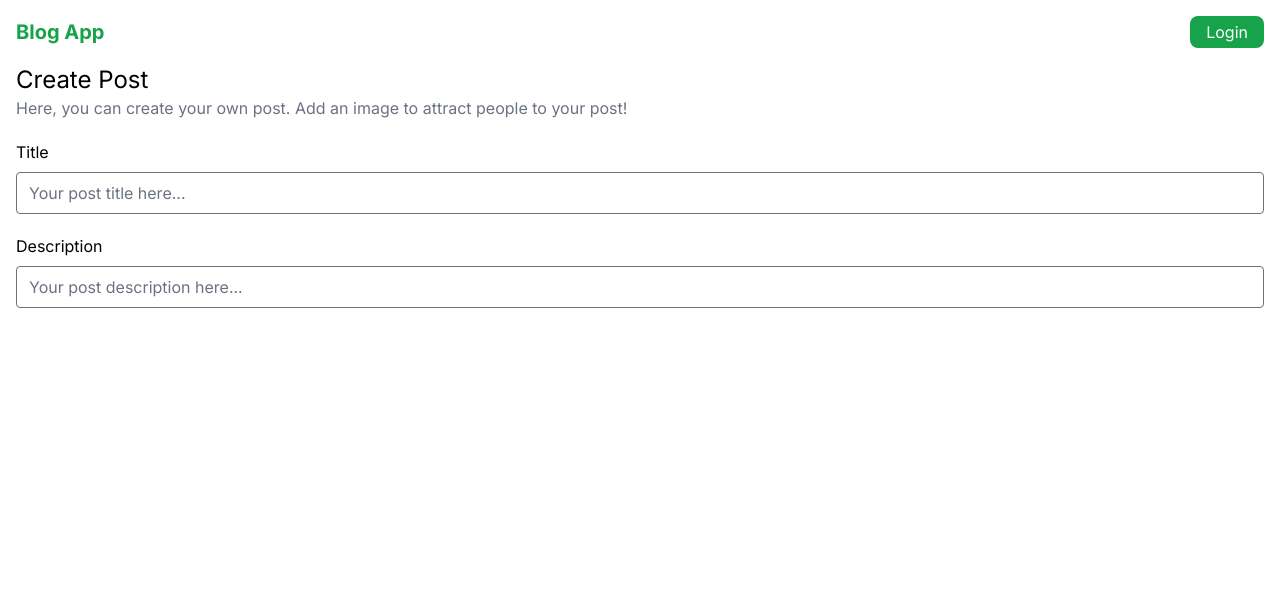
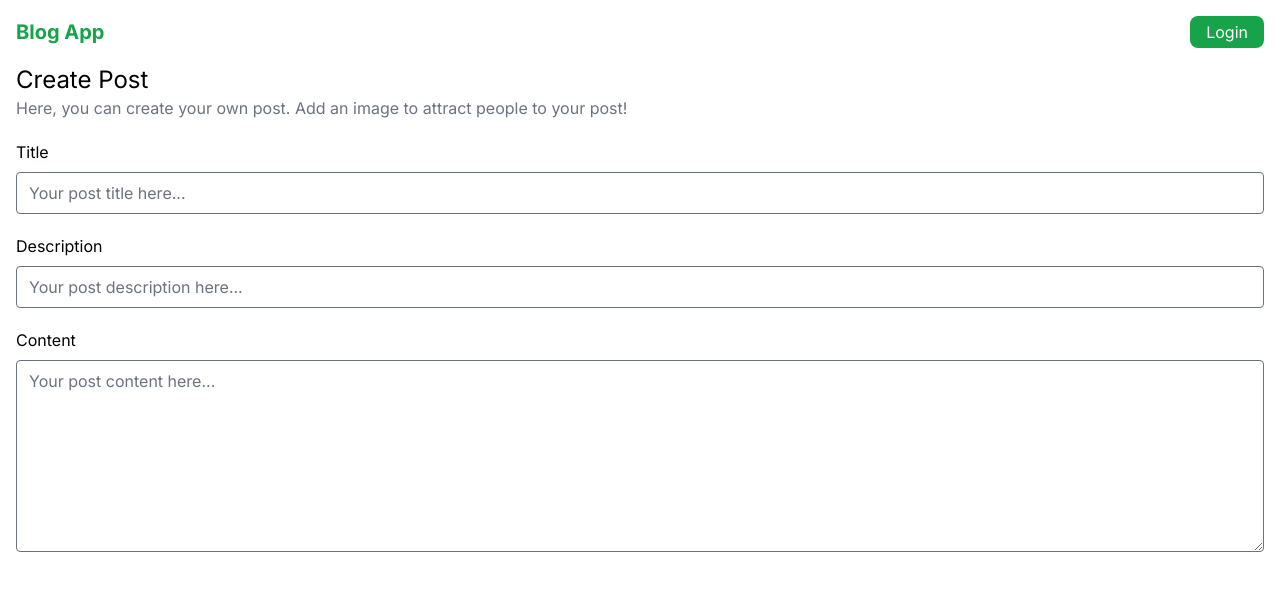
Before and after one commit to peterpardo/next-blog-app, a Next.js app: page /create-post in a window 1280 px wide. Shown: the top 590 px of the page. Built offline with nearby package versions, Linux system fonts and the light colour scheme; no server answers.

Commit message:
feat: created textarea component

```diff
--- a/app/components/PostForm.tsx
+++ b/app/components/PostForm.tsx
@@ -1,6 +1,7 @@
 "use client";
 
 import TextField from "@/components/TextField";
+import TextareaField from "@/components/TextareaField";
 import React, { useState } from "react";
 
 const PostForm = () => {
@@ -49,6 +50,12 @@ const PostForm = () => {
         value={postData.description}
         onChange={handleInputChange}
       />
+      <TextareaField
+        name="content"
+        id="content"
+        label="Content"
+        placeholder="Your post content here..."
+      />
     </div>
   );
 };
--- /dev/null
+++ b/app/components/TextareaField.tsx
@@ -0,0 +1,43 @@
+import React, { useEffect, useRef } from "react";
+
+export type TextareaField = {
+  label: string;
+  name: string;
+  id: string;
+  placeholder?: string;
+  value?: string;
+  onChange?: (e: React.ChangeEvent<HTMLTextAreaElement>) => void;
+};
+
+const TextareaField = ({
+  label,
+  value,
+  id,
+  onChange,
+  ...rest
+}: TextareaField) => {
+  const textareaRef = useRef<HTMLTextAreaElement>(null);
+
+  useEffect(() => {
+    if (textareaRef.current && value) {
+      textareaRef.current.value = value;
+    }
+  }, [value]);
+
+  return (
+    <div className="w-full space-y-2">
+      <label htmlFor={id} className="block">
+        {label}
+      </label>
+      <textarea
+        ref={textareaRef}
+        className="rounded border w-full min-h-48"
+        id={id}
+        onChange={onChange}
+        {...rest}
+      />
+    </div>
+  );
+};
+
+export default TextareaField;
```
